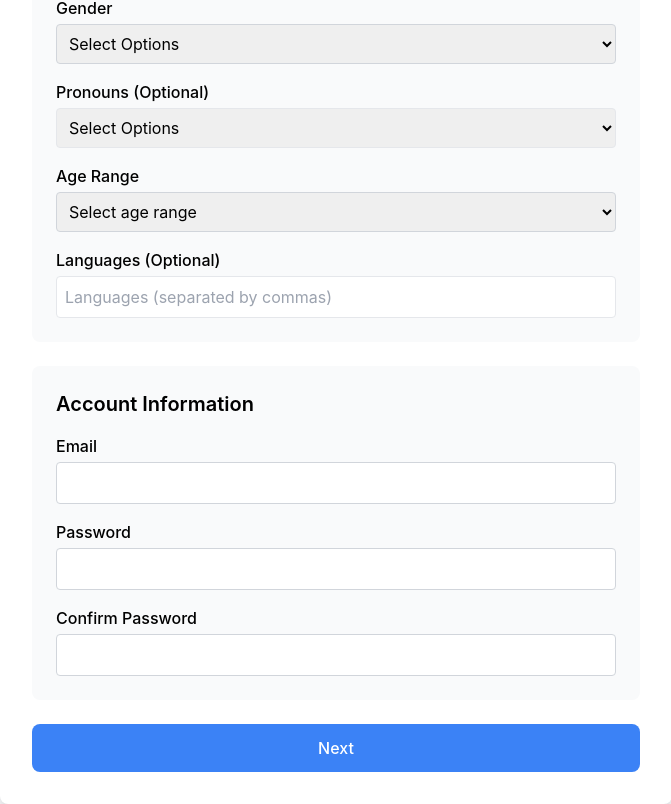
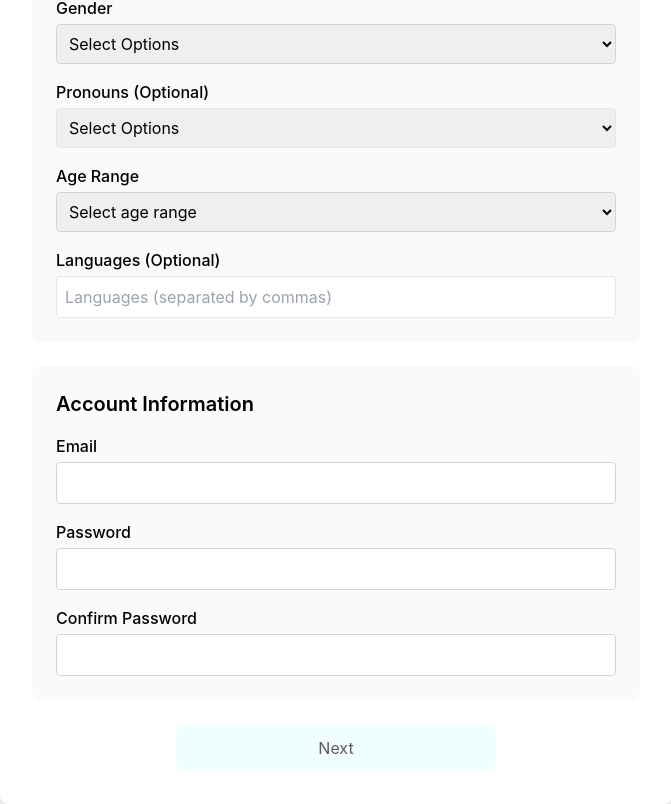
Before and after one commit to nsriv531/Promenade-HTC-2024-, a React (Create React App) app: page /signup in a window 1280 px wide. Shown: the part 392-1196 px from the top of the page, without its empty margins (304-975 px from the left). Built offline with nearby package versions, Linux system fonts and the light colour scheme.

Commit message:
added styling

```diff
--- a/src/Components/SignUp.js
+++ b/src/Components/SignUp.js
@@ -514,14 +514,17 @@ const SignUp = () => {
               </div>
             </div>
           </div>
-
+          <div className="text-center">
           <button
             type="submit"
-            className="w-full bg-blue-500 text-white p-3 rounded-lg hover:bg-blue-600 transition-colors font-medium"
+            className="font-inter text-wenge h-12 w-80 rounded-xl bg-opacity-45 bg-light-cyan"
             onClick={handleLogin}>
             Next
           </button>
-        </form>
+
+
+          </div>
+          </form>
       </div>
     </div>
   );
```
